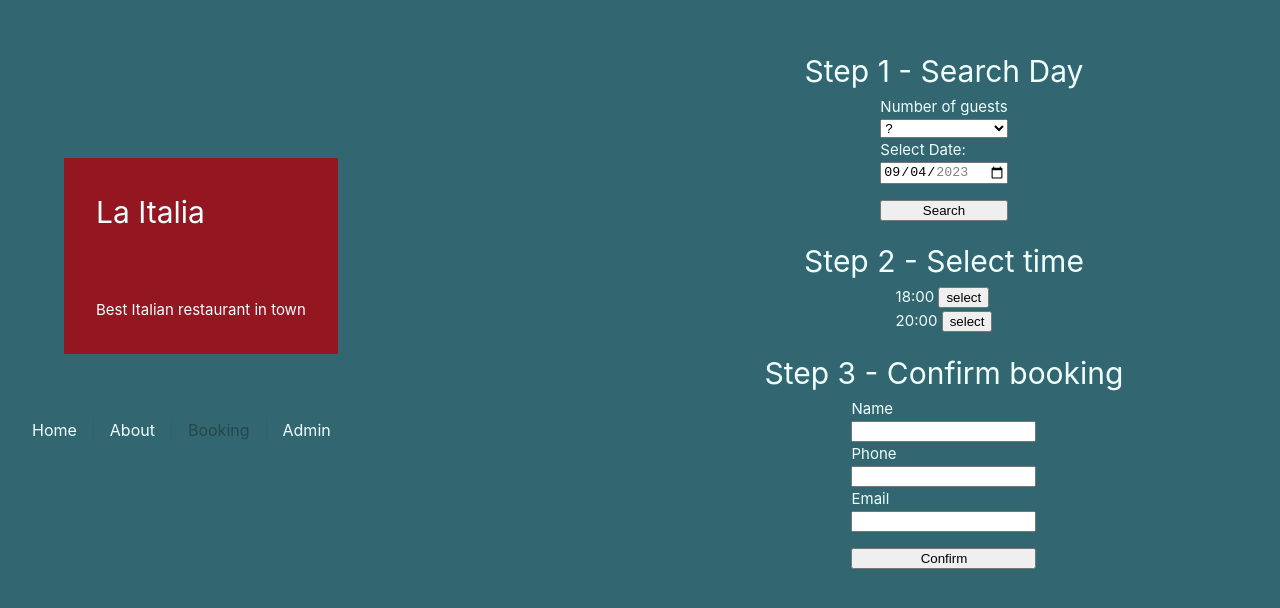
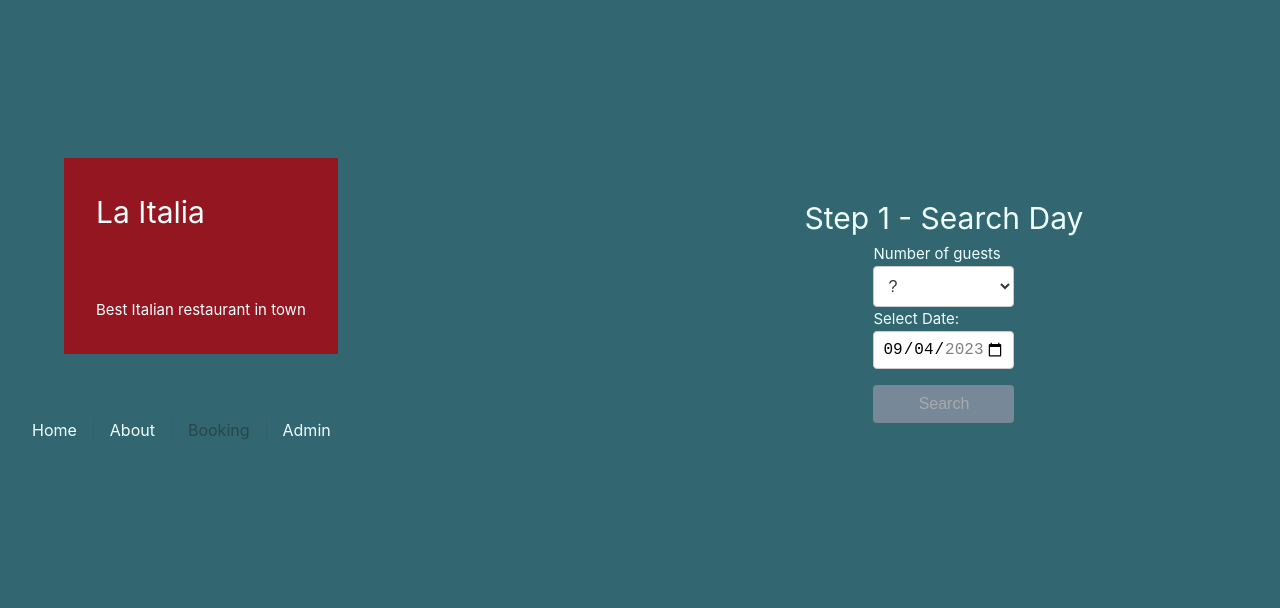
Before and after one commit to jeppeerixon/vue-restaurant, a Vue app: page /booking in a window 1280 px wide. Shown: the part 108-716 px from the top of the page. Built offline with nearby package versions, Linux system fonts and the light colour scheme.

Commit message:
added styles and function to searchDate and searchResult componenet

```diff
--- a/src/components/SearchDate.vue
+++ b/src/components/SearchDate.vue
@@ -31,7 +31,7 @@
 
         <label for="start">Select Date:</label>
         <input type="date" id="date" name="date" :min=todaysDate  max="2023-12-31" v-model="selectedDate"/>
-        <button @click.prevent="handleClick">Search</button>
+        <button @click.prevent="handleClick" :disabled="selectedGuests == 0" >Search</button>
         </form>
     </div>
 </template>
@@ -61,4 +61,82 @@
         color: azure;
     }
 
+    /* Lazy chat gpt css styling*/
+
+    select {
+    /* Add your desired styles here */
+    padding: 10px;
+    font-size: 16px;
+    border: 1px solid #ccc;
+    border-radius: 4px;
+    background-color: #fff;
+    color: #333;
+    }
+
+    /* Style the options within the select element */
+    select option {
+    /* Add your desired styles here */
+    background-color: #fff;
+    color: #333;
+    font-size: 16px;
+    padding: 8px;
+    }
+
+    /* Style the selected option when the dropdown is open */
+    select option:checked {
+    /* Add your desired styles here */
+    background-color: #007bff;
+    color: #fff;
+    }
+
+    input[type="date"] {
+  /* Remove default arrow icon in some browsers */
+  appearance: none;
+  -webkit-appearance: none;
+  -moz-appearance: none;
+  cursor: pointer; /* Show a pointer cursor on hover */
+  padding: 8px; /* Add some padding for spacing */
+  border: 1px solid #ccc; /* Add a border */
+  border-radius: 4px; /* Add rounded corners */
+  font-size: 16px; /* Set the font size */
+}
+
+/* Style when the input is focused */
+input[type="date"]:focus {
+  outline: none; /* Remove the default focus outline */
+  border-color: #007bff; /* Change the border color on focus */
+}
+
+/* Style the date picker calendar icon (not supported in all browsers) */
+input[type="date"]::-webkit-calendar-picker-indicator {
+  color: #007bff; /* Change the calendar icon color */
+  font-size: 16px; /* Adjust the font size of the icon */
+  cursor: pointer; /* Show a pointer cursor on hover */
+}
+
+button {
+  padding: 10px 20px; /* Add padding to the button */
+  font-size: 16px; /* Set the font size */
+  border: none; /* Remove the default button border */
+  border-radius: 4px; /* Add rounded corners to the button */
+  background-color: #007bff; /* Set the background color */
+  color: #fff; /* Set the text color */
+  cursor: pointer; /* Show a pointer cursor on hover */
+}
+
+/* Style the button on hover */
+button:hover {
+  background-color: #0056b3; /* Change the background color on hover */
+}
+
+/* Style the button when clicked */
+button:active {
+  background-color: #004192; /* Change the background color when clicked */
+}
+
+button:disabled {
+  color: darkgrey;
+  background-color: lightslategray;
+}
+
 </style>
--- a/src/components/SearchResult.vue
+++ b/src/components/SearchResult.vue
@@ -1,10 +1,20 @@
+<script setup lang="ts">
+
+  const props = defineProps<{
+    pickedDate?: string
+  }>()
+
+</script>
+
 <template>
     <div class="searchResult">
       <h1>Step 2 - Select time</h1>
+      <h3>{{ props.pickedDate }}</h3>
       <ul class="resultList">
-        <li>18:00 <button>select</button></li>
-        <li>20:00 <button>select</button></li>
+        <li><button>18:00</button></li> <!-- tid i knappen! && visa datumet tydligt -->
+        <li><button>20:00</button></li>
       </ul>
+      <!-- v-if / v-else Inga lediga tider -->
     </div>
 </template>
 
@@ -20,6 +30,7 @@
     list-style: none;
     display: flex;
     flex-direction: column;
+    gap: 0.5rem;
     padding-left: 0;
   }
 
@@ -35,4 +46,26 @@
     color: azure;
   }
 
+  /* Lazy chat gpt css styling*/
+
+  button {
+    padding: 10px 20px; /* Add padding to the button */
+    font-size: 16px; /* Set the font size */
+    border: none; /* Remove the default button border */
+    border-radius: 4px; /* Add rounded corners to the button */
+    background-color: #007bff; /* Set the background color */
+    color: #fff; /* Set the text color */
+    cursor: pointer; /* Show a pointer cursor on hover */
+  }
+
+  /* Style the button on hover */
+  button:hover {
+    background-color: #0056b3; /* Change the background color on hover */
+  }
+
+  /* Style the button when clicked */
+  button:active {
+    background-color: #004192; /* Change the background color when clicked */
+  }
+
 </style>
--- a/src/views/BookingView.vue
+++ b/src/views/BookingView.vue
@@ -2,10 +2,26 @@
   import SearchDate from '@/components/SearchDate.vue';
   import SearchResult from '@/components/SearchResult.vue'
   import SearchConfirm from '@/components/SearchConfirm.vue'
+  import { ref, type Ref } from 'vue'
+
+  const stepTracker: Ref<object> = ref({
+    step2: false,
+    step3: false
+  })
+
+  const bookingData: Ref<object> = ref({
+    restaurantId: '98asd6a87sduoi897sda',
+    date: '',
+    numberOfGuests: 0,
+    time: ''
+  })
 
   const handleSubmit = (date: string, guests: number) => {
     console.log(date)
     console.log(guests)
+    bookingData.value.date = date;
+    bookingData.value.numberOfGuests = guests;
+    stepTracker.value.step2 = true;
   }
 
 </script>
@@ -13,8 +29,10 @@
 <template>
   <div class="booking">
     <SearchDate @user-input="handleSubmit"/>
-    <SearchResult />
-    <SearchConfirm />
+    <SearchResult v-if="stepTracker.step2" :picked-date="bookingData.test"/>
+    <SearchConfirm v-if="stepTracker.step3" />
+    <!-- 3.5 GPDR checkbox -->
+    <!-- 4. Step Bokningsbekräftelse -->
   </div>
 </template>
 
```
Lines whose indentation alone changed are shown as unchanged.
